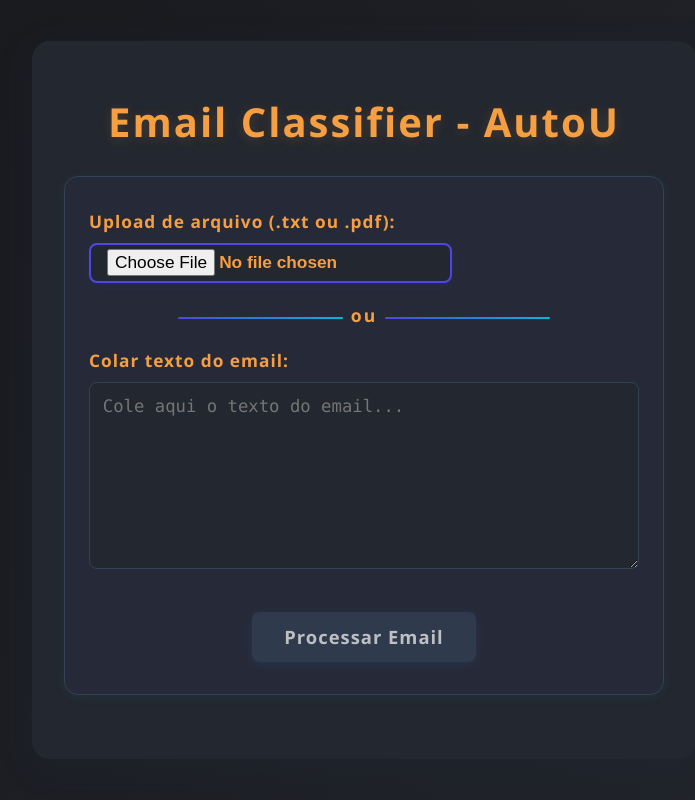
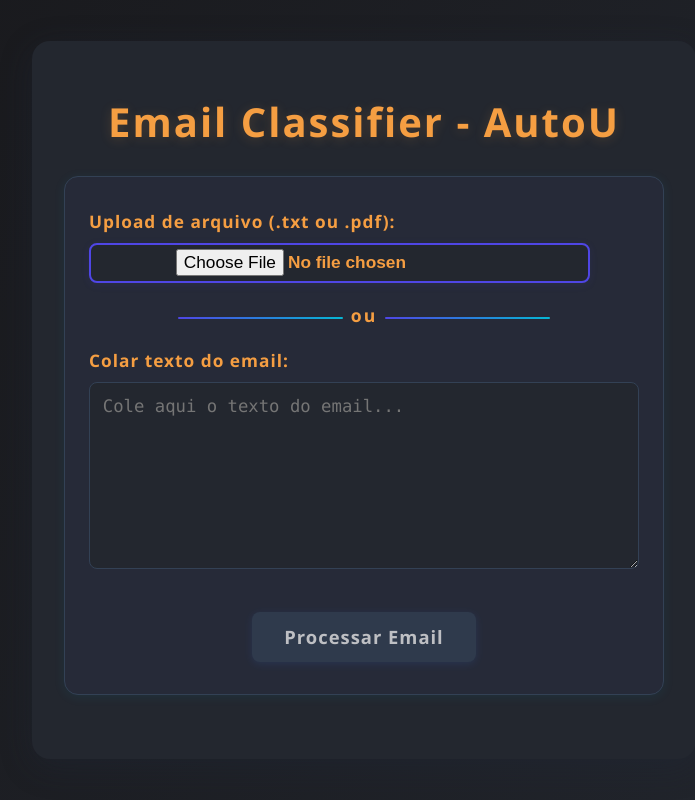
Before and after one commit to IvanFilh/email-classifier, a React (Vite) app: page / in a window 1280 px wide. Shown: the whole page, without its empty margins (276-971 px from the left). Built offline with nearby package versions, Linux system fonts and the light colour scheme.

Commit message:
style: reformulação do padding no input

```diff
--- a/src/App.css
+++ b/src/App.css
@@ -99,7 +99,7 @@ label {
 
 input[type="file"] {
   margin-top: 0.5rem;
-  padding: 0.3rem 1rem;
+  padding: 0.3rem 5.3rem;
   background: var(--surface-dark);
   border-radius: 8px;
   border: 2px solid var(--primary);
```
